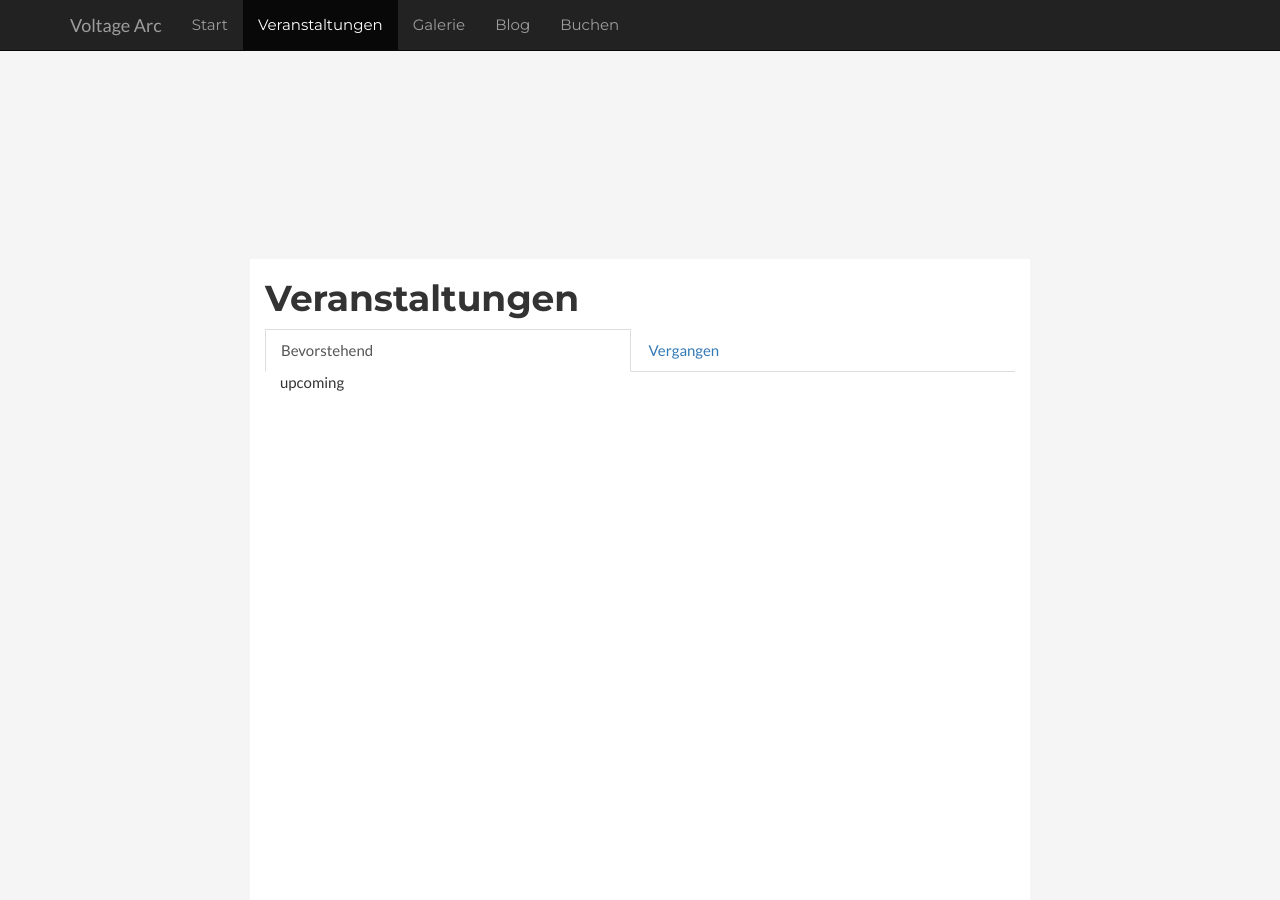
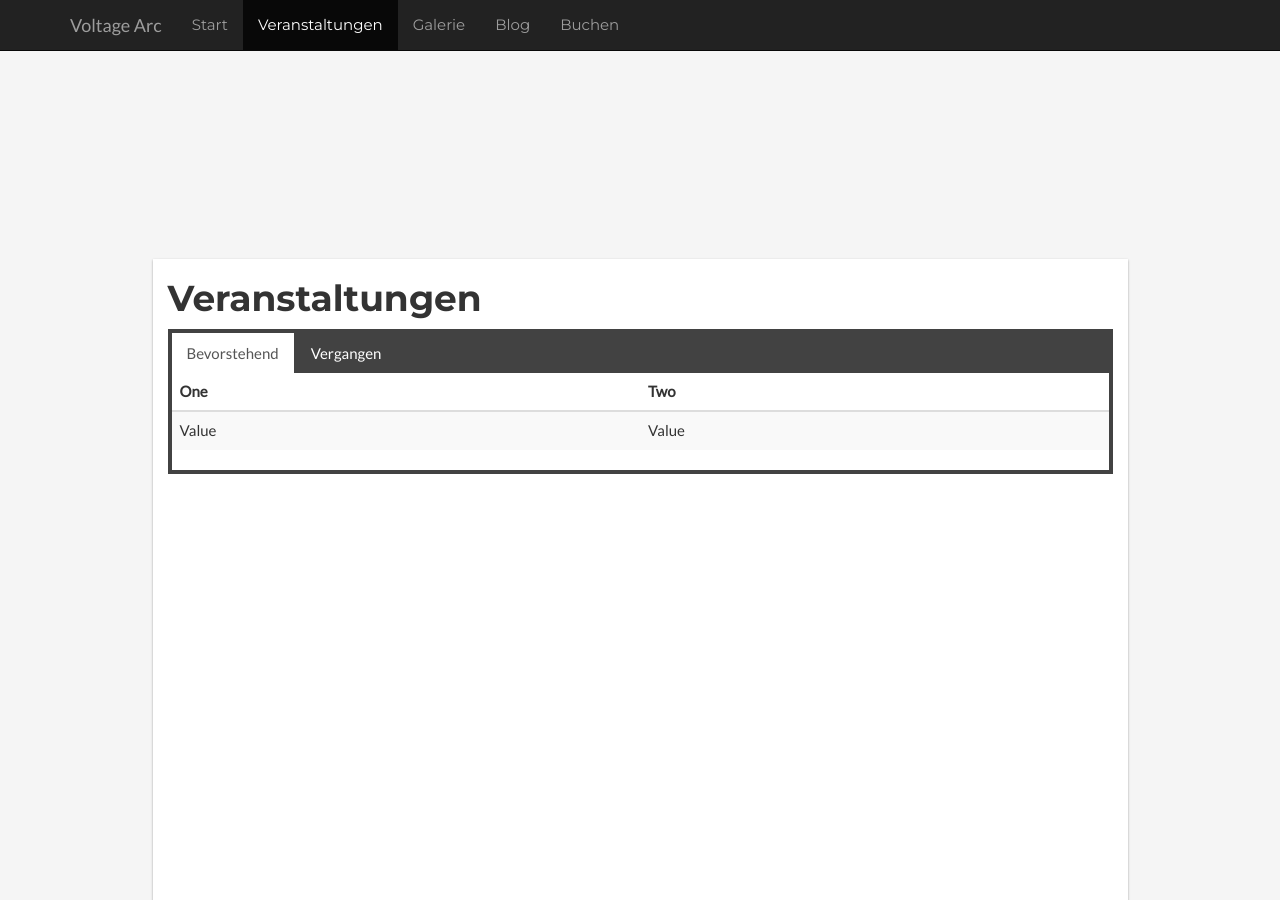
Before and after one commit to theCubix/va, a Jekyll site: the page built from events.html, in a window 1280 px wide and 900 px high, scrolled down 191 px. Built offline with Jekyll 4.4.1, drawn with Linux system fonts in a browser that asks for light colours.

Commit message:
Updated Default and 3 other files

```diff
--- a/_layouts/default.html
+++ b/_layouts/default.html
@@ -8,7 +8,7 @@ layout: master
         </div>
         <div class="container">
             <div class="row">
-                <div class="material-section col-lg-8 col-lg-offset-2 col-sm-10 col-sm-offset-1 col-md-10 col-md-offset-1 col-xs-12">
+                <div class="material-shadow-1 material-section col-lg-10 col-lg-offset-1 col-sm-10 col-sm-offset-1 col-md-10 col-md-offset-1 col-xs-12">
                     <h1>{{ page.title }}</h1>
                     {{ content }}
                 </div>
--- a/css/custom.css
+++ b/css/custom.css
@@ -17,6 +17,17 @@ p, div {
 .margin-top-plus {
     margin-top: 40px;
 }
+
+/* --- Material Components --- */
+.material-shadow-1 { box-shadow: 0 1px 3px rgba(0,0,0,0.12), 0 1px 2px rgba(0,0,0,0.24); }
+
+.material-shadow-2 { box-shadow: 0 3px 6px rgba(0,0,0,0.16), 0 3px 6px rgba(0,0,0,0.23); }
+
+.material-shadow-3 { box-shadow: 0 10px 20px rgba(0,0,0,0.19), 0 6px 6px rgba(0,0,0,0.23); }
+
+.material-shadow-4 { box-shadow: 0 14px 28px rgba(0,0,0,0.25), 0 10px 10px rgba(0,0,0,0.22); }
+
+.material-shadow-5 { box-shadow: 0 19px 38px rgba(0,0,0,0.30), 0 15px 12px rgba(0,0,0,0.22); }
 
 /* --- Custom Navbar --- */
 nav li a {
@@ -65,6 +76,7 @@ video#bgvid {
     -webkit-transform: translateX(-50%) translateY(-50%);
     transform: translateX(-50%) translateY(-50%);
 }
+
 /* --- Hero Title --- */
 .landing-page h1 {
     margin: 0;
@@ -95,14 +107,38 @@ video#bgvid {
     overflow: hidden;
     box-shadow: 0 3px 6px rgba(0,0,0,0.16), 0 3px 6px rgba(0,0,0,0.23);
 }
+
 /* --- Tabs --- */
-.tab {
-    padding: 0;
+.nav-tabs {
+    border: none;
+    background-color: #424242;
 }
 
 .nav-tabs > li > a {
     border-radius: 0;
+    border: none;
+    color: #fff;
 }
+
+.nav-tabs > li.active > a, .nav-tabs > li.active > a:hover, .nav-tabs > li.active > a:focus {
+    border: none;
+}
+
+.nav > li > a:hover, .nav > li > a:focus {
+    background-color: #fff;
+    color: #424242;
+}
+
+.nav-tabs > li > a:hover {
+    border: none;
+}
+
+.border-wrapper {
+    border: 4px solid #424242;
+}
+
+/* --- Material Blog Card --- */
+
 
 /* --- Gallery ---*/
 
--- a/events.html
+++ b/events.html
@@ -6,16 +6,29 @@ background_image: ''
 background_image_caption: ''
 ---
 
-<ul class="nav nav-tabs col-lg-12 col-md-12 col-sm-12 col-xs-12" role="tablist">
-    <li class="tab col-lg-6 col-md-6 col-sm-6 col-xs-6 active" role="presentation"><a href="#upcoming" role="tab" data-toggle="tab">Bevorstehend</a></li>
-    <li class="tab col-lg-6 col-md-6 col-sm-6 col-xs-6" role="presentation"><a href="#former" role="tab" data-toggle="tab">Vergangen</a></li>
-</ul>
+<div class="border-wrapper">
+    <ul class="nav nav-tabs" role="tablist">
+        <li class="tab active" role="presentation"><a href="#upcoming" role="tab" data-toggle="tab">Bevorstehend</a></li>
+        <li class="tab" role="presentation"><a href="#former" role="tab" data-toggle="tab">Vergangen</a></li>
+    </ul>
 
-<div class="tab-content col-lg-12 col-md-12 col-sm-12 col-xs-12">
-    <div role="tabpanel" class="tab-pane active" id="upcoming">
-        upcoming
-    </div>
-    <div role="tabpanel" class="tab-pane" id="former">
-        former
+    <div class="tab-content">
+        <div role="tabpanel" class="tab-pane active" id="upcoming">
+            <div class="table-responsive">
+                <table class="table table-striped table-hover">
+                    <thead>
+                        <th>One</th>
+                        <th>Two</th>
+                    </thead>
+                    <tbody>
+                        <td>Value</td>
+                        <td>Value</td>
+                    </tbody>
+                </table>
+            </div>
+        </div>
+        <div role="tabpanel" class="tab-pane" id="former">
+            former
+        </div>
     </div>
 </div>
```
Also changed, not shown: blog.html (+3 -7 lines).
